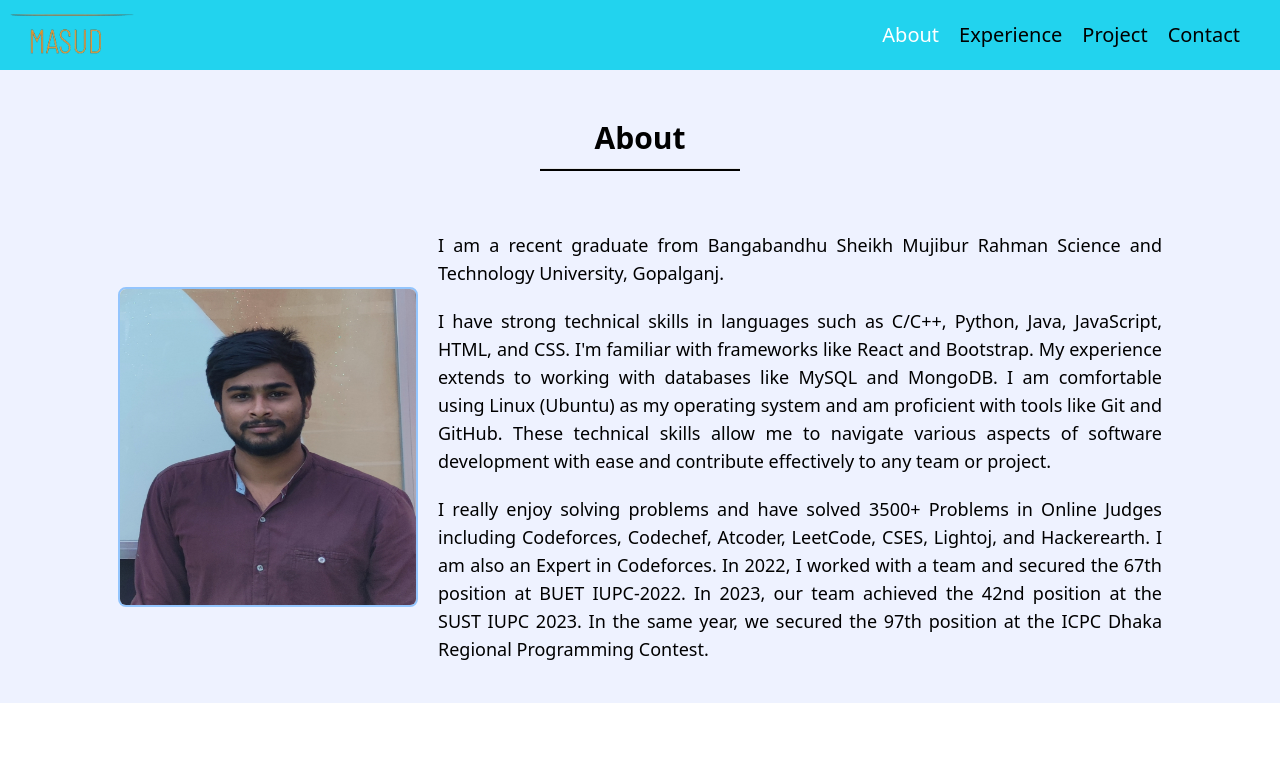
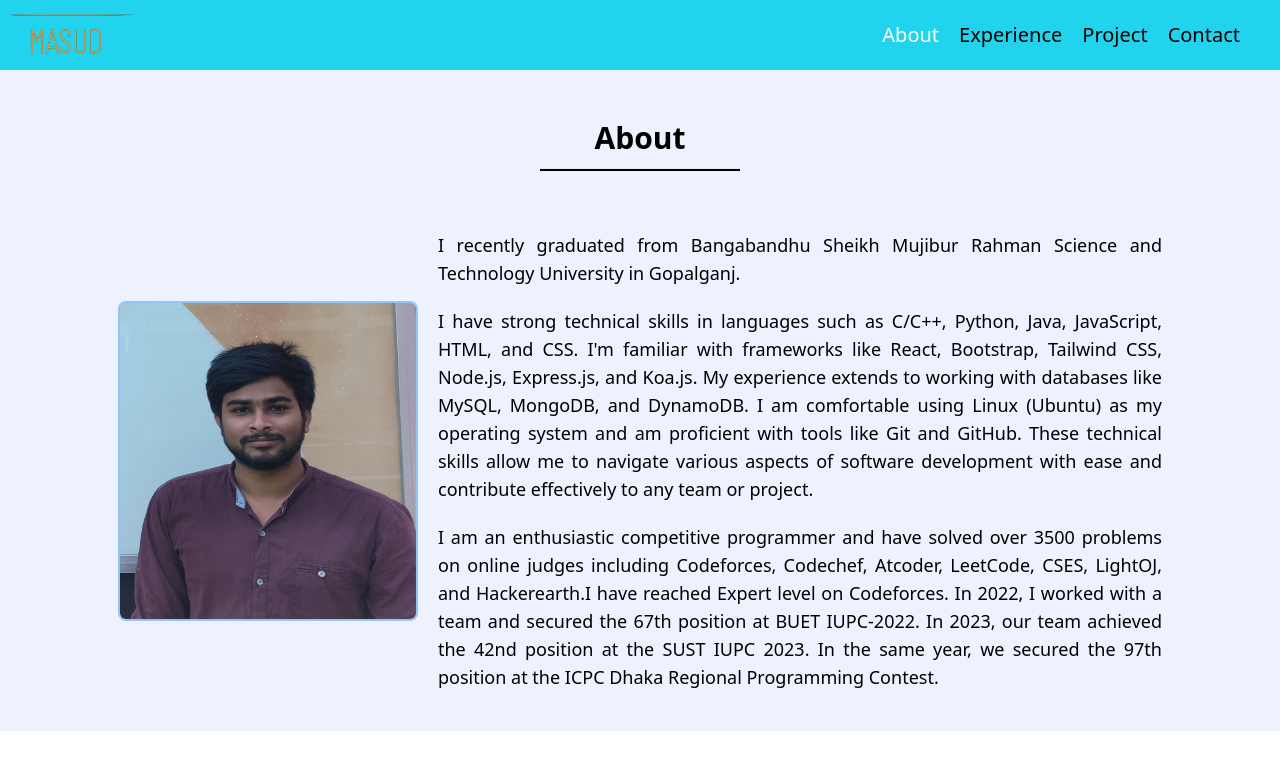
Before and after one commit to masud45827/portfolio-using-react, a React (Vite) app: page /about in a window 1280 px wide. Shown: the top 770 px of the page. Built offline with nearby package versions, Linux system fonts and the light colour scheme.

Commit message:
edit about page

```diff
--- a/src/components/About.jsx
+++ b/src/components/About.jsx
@@ -6,19 +6,36 @@ const About = () => {
     <div className="bg-indigo-50">
       <div className="flex flex-col items-center justify-center">
         <h1 className="pt-5 pb-3 text-3xl font-bold text-center">About</h1>
-        <hr className="h-[3px] w-[100px] sm:w-[100px] md:w-[200px] lg:w-[200px] bg-black text-center"/>
+        <hr className="h-[3px] w-[100px] sm:w-[100px] md:w-[200px] lg:w-[200px] bg-black text-center" />
       </div>
       <div className="flex flex-col justify-center items-center sm:mt-10 p-5 sm:flex-col md:flex-row">
-        <img className="border-2 border-solid border-blue-300 rounded-lg mb-5 md:w-2/5 lg:h-[320px] lg:w-[300px]" src={image} alt="Profile" />
+        <img
+          className="border-2 border-solid border-blue-300 rounded-lg mb-5 md:w-2/5 lg:h-[320px] lg:w-[300px]"
+          src={image}
+          alt="Profile"
+        />
         <div className="text-base text-justify md:w-3/5 md:pl-5 lg:text-lg">
           <p className="mb-5">
-            I am a recent graduate from Bangabandhu Sheikh Mujibur Rahman Science and Technology University, Gopalganj.
+           I recently graduated from Bangabandhu Sheikh Mujibur Rahman Science and Technology University in Gopalganj.
           </p>
           <p className="mb-5">
-            I have strong technical skills in languages such as C/C++, Python, Java, JavaScript, HTML, and CSS. I'm familiar with frameworks like React and Bootstrap. My experience extends to working with databases like MySQL and MongoDB. I am comfortable using Linux (Ubuntu) as my operating system and am proficient with tools like Git and GitHub. These technical skills allow me to navigate various aspects of software development with ease and contribute effectively to any team or project.
+            I have strong technical skills in languages such as C/C++, Python,
+            Java, JavaScript, HTML, and CSS. I'm familiar with frameworks like
+            React, Bootstrap, Tailwind CSS, Node.js, Express.js, and Koa.js. My
+            experience extends to working with databases like MySQL, MongoDB,
+            and DynamoDB. I am comfortable using Linux (Ubuntu) as my operating
+            system and am proficient with tools like Git and GitHub. These
+            technical skills allow me to navigate various aspects of software
+            development with ease and contribute effectively to any team or
+            project.
           </p>
           <p className="mb-5">
-            I really enjoy solving problems and have solved 3500+ Problems in Online Judges including Codeforces, Codechef, Atcoder, LeetCode, CSES, Lightoj, and Hackerearth. I am also an Expert in Codeforces. In 2022, I worked with a team and secured the 67th position at BUET IUPC-2022. In 2023, our team achieved the 42nd position at the SUST IUPC 2023. In the same year, we secured the 97th position at the ICPC Dhaka Regional Programming Contest.
+            I am an enthusiastic competitive programmer and have solved over
+            3500 problems on online judges including Codeforces, Codechef,
+            Atcoder, LeetCode, CSES, LightOJ, and Hackerearth.I have reached Expert level on Codeforces. In 2022, I worked with a team and secured
+            the 67th position at BUET IUPC-2022. In 2023, our team achieved the
+            42nd position at the SUST IUPC 2023. In the same year, we secured
+            the 97th position at the ICPC Dhaka Regional Programming Contest.
           </p>
         </div>
       </div>
```
